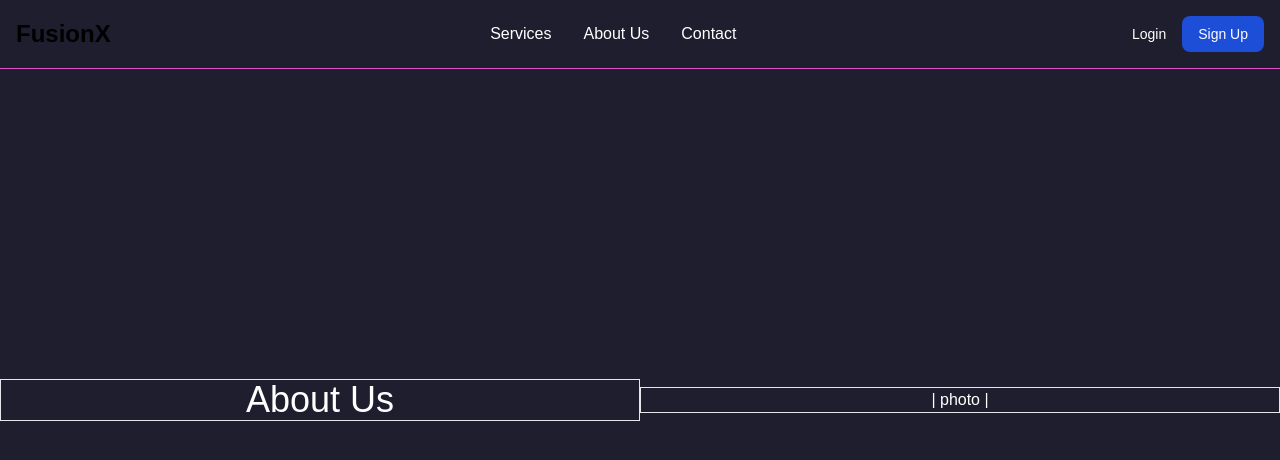
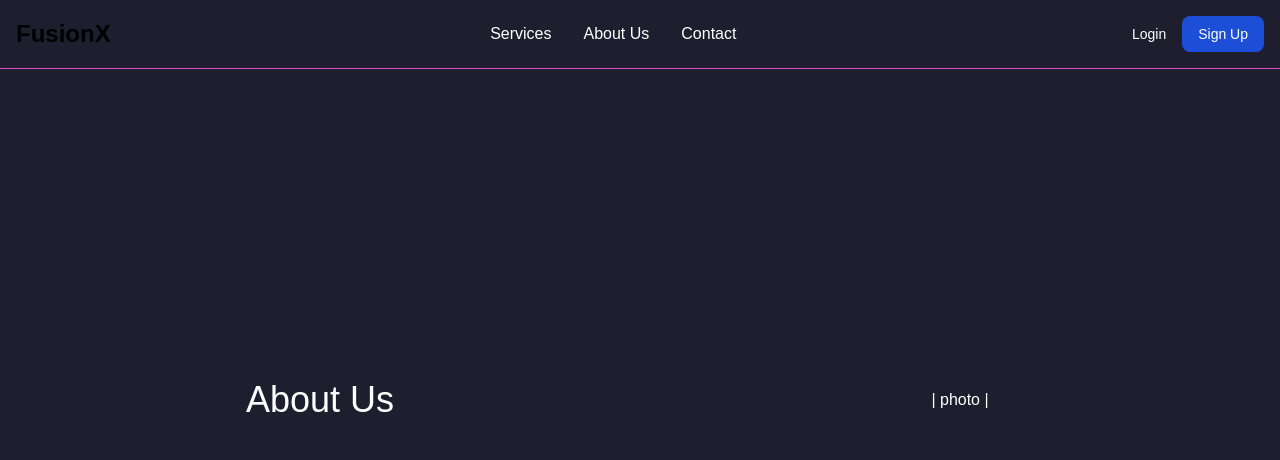
Before and after one commit to borisvicena/FusionX, a Vue app in the folder FusionX-App/: page /about-us in a window 1280 px wide. Shown: the top 460 px of the page. Built offline with nearby package versions, Linux system fonts and the light colour scheme.

Commit message:
Removed border from titles in subpages

```diff
--- a/FusionX-App/src/components/AboutUs.vue
+++ b/FusionX-App/src/components/AboutUs.vue
@@ -4,14 +4,12 @@
 
 <template>
   <div class="min-h-screen flex flex-col justify-center">
-    <div
-      class="fixed w-full flex flex-wrap items-center justify-between mx-auto"
-    >
-      <div class="flex w-2/4 justify-center border">
+    <div class="fixed w-full flex flex-wrap items-center justify-between mx-auto">
+      <div class="flex w-2/4 justify-center">
         <h1 class="text-4xl text-white font-light">About Us</h1>
       </div>
 
-      <div class="flex w-2/4 justify-center border">
+      <div class="flex w-2/4 justify-center">
         <h2 class="text-white">| photo |</h2>
       </div>
     </div>
--- a/FusionX-App/src/components/Contact.vue
+++ b/FusionX-App/src/components/Contact.vue
@@ -4,14 +4,12 @@
 
 <template>
   <div class="min-h-screen flex flex-col justify-center">
-    <div
-      class="fixed w-full flex flex-wrap items-center justify-between mx-auto"
-    >
-      <div class="flex w-2/4 justify-center border">
+    <div class="fixed w-full flex flex-wrap items-center justify-between mx-auto">
+      <div class="flex w-2/4 justify-center">
         <h1 class="text-4xl text-white font-light">Contact</h1>
       </div>
 
-      <div class="flex w-2/4 justify-center border">
+      <div class="flex w-2/4 justify-center">
         <h2 class="text-white">| photo |</h2>
       </div>
     </div>
--- a/FusionX-App/src/components/Services.vue
+++ b/FusionX-App/src/components/Services.vue
@@ -4,14 +4,12 @@
 
 <template>
   <div class="min-h-screen flex flex-col justify-center">
-    <div
-      class="fixed w-full flex flex-wrap items-center justify-between mx-auto"
-    >
-      <div class="flex w-2/4 justify-center border">
+    <div class="fixed w-full flex flex-wrap items-center justify-between mx-auto">
+      <div class="flex w-2/4 justify-center">
         <h1 class="text-4xl text-white font-light">Services</h1>
       </div>
 
-      <div class="flex w-2/4 justify-center border">
+      <div class="flex w-2/4 justify-center">
         <h2 class="text-white">| photo |</h2>
       </div>
     </div>
```
